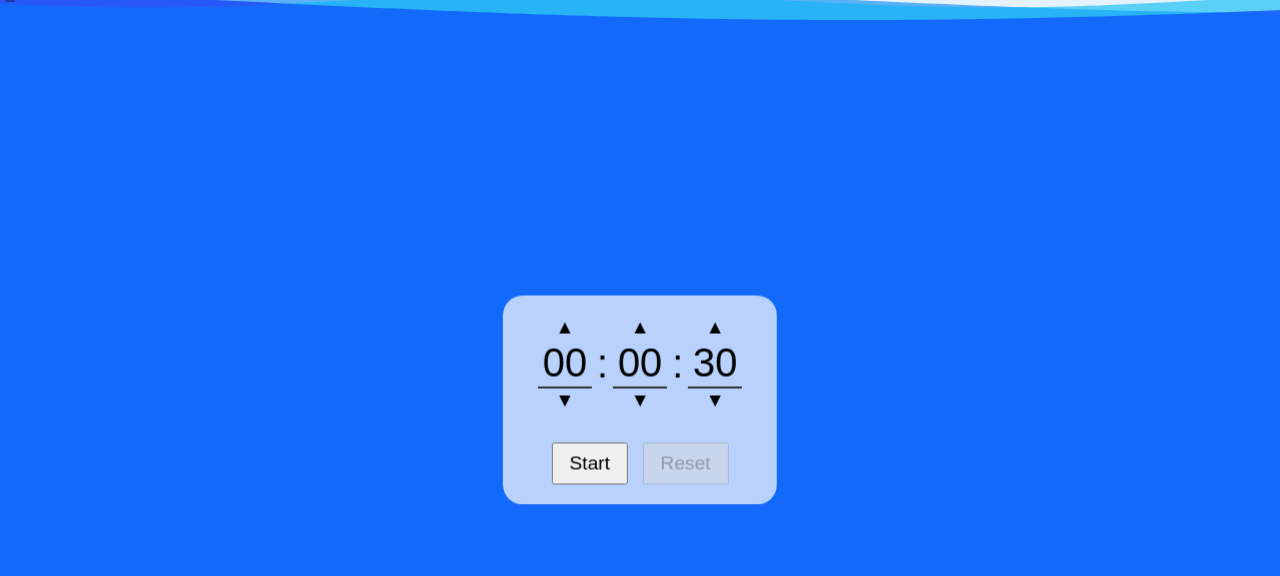
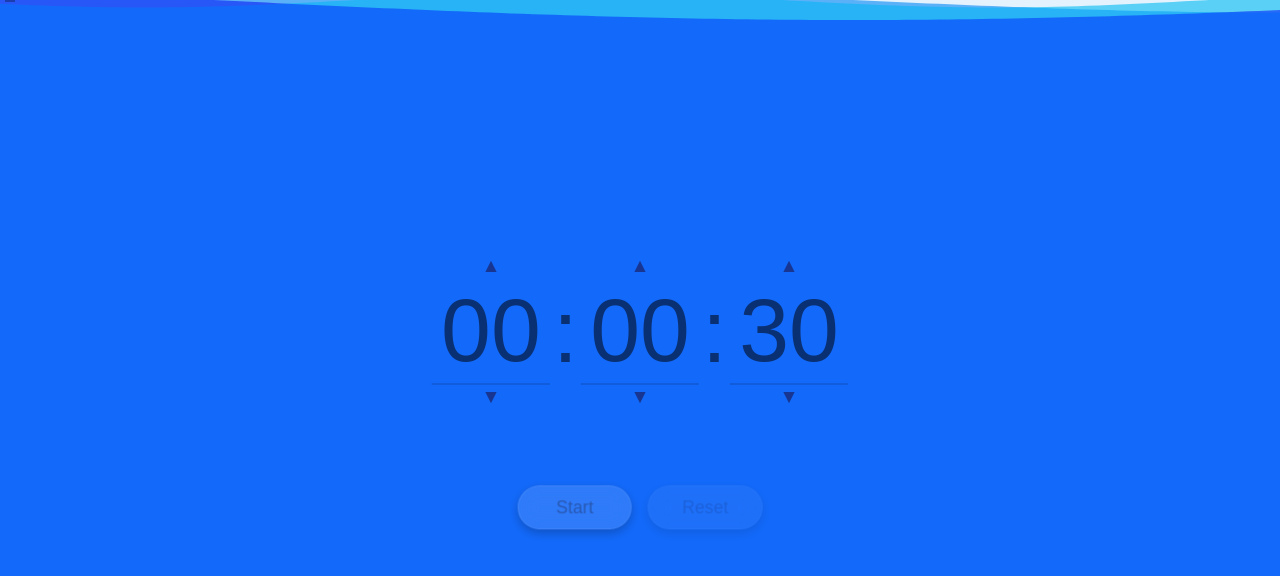
Before and after one commit to albertlwang/blue-hour, a plain HTML site: page index.html in a window 1280 px wide. Drawn offline with nearby package versions, Linux system fonts and the light colour scheme.

Commit message:
[features] Improved time display and selector, UI animations, fancy buttons

```diff
--- a/index.html
+++ b/index.html
@@ -10,6 +10,7 @@
 </head>
 <body>
   <div class="controls">
+    <div class="blur-layer"></div>
     <div class="time-input">
       <div class="time-segment">
         <button class="arrow up" data-unit="hours">▲</button>
@@ -29,10 +30,10 @@
         <button class="arrow down" data-unit="seconds">▼</button>
       </div>
     </div>
+  </div>
   <div class="buttons">
       <button id="startstopBtn">Start</button>
       <button id="resetBtn">Reset</button>
-  </div>
     </div>
   <canvas id="canvas"></canvas>
   <div id="wave-indicator"></div>
--- a/script.js
+++ b/script.js
@@ -188,6 +188,9 @@ function setInputsDisabled(disabled) {
   document.querySelectorAll(".segment, .arrow").forEach(el => {
     el.disabled = disabled;
   });
+  document.querySelectorAll(".colon").forEach(colon => {
+    colon.classList.toggle("readonly", disabled);
+  });
 }
 
 // ======= ANIMATION LOOP ======= //
--- a/style.css
+++ b/style.css
@@ -12,30 +12,7 @@ canvas {
   position: absolute;
   top: 0;
   left: 0;
-}
-
-.controls {
-  position: absolute;
-  top: 20px;
-  left: 50%;
-  transform: translateX(-50%);
-  z-index: 10;
-  background: rgba(255, 255, 255, 0.70);
-  backdrop-filter: blur(8px);
-  padding: 10px 20px;
-  border-radius: 12px;
-  display: flex;
-  gap: 10px;
-  align-items: center;
-}
-
-.controls input {
-  width: 50px;
-}
-
-.time-label {
-  font-size: 1.5rem;
-  margin-left: 20px;
+  z-index: 1;
 }
 
 #wave-indicator {
@@ -43,31 +20,35 @@ canvas {
   left: 5px;
   width: 10px;
   height: 2px;
-  background-color: #b3b3b3; /* Indicator color */
-  z-index: 100;              /* Ensure it's above the canvas */
-  pointer-events: none;      /* So it doesn't interfere with clicks */
+  background-color: #b3b3b3;
+  z-index: 100;
+  pointer-events: none;
   mix-blend-mode: multiply;
 }
 
 .controls {
   position: absolute;
-  top: 50%;
+  top: 40%;
   left: 50%;
-  transform: translate(-50%, -50%);
-  z-index: 10;
+  transform: translate(-50%, -40%);
+  z-index: 100;
   display: flex;
   flex-direction: column;
   align-items: center;
-  background: rgba(255, 255, 255, 0.7);
+  background: rgba(255, 255, 255, 0);
   padding: 20px 30px;
   border-radius: 20px;
-  backdrop-filter: blur(10px);
+  /* backdrop-filter: blur(10px); */
 }
 
 .time-input {
   display: flex;
   align-items: center;
-  font-size: 2.5rem;
+  justify-content: center;
+  font-size: 7vw;
+  width: 33vw;
+  max-width: 600px;
+  min-width: 280px;
   margin-bottom: 20px;
 }
 
@@ -75,23 +56,32 @@ canvas {
   display: flex;
   flex-direction: column;
   align-items: center;
+  flex: 1;
   margin: 0 5px;
 }
 
 .segment {
-  width: 60px;
-  font-size: 2.5rem;
+  width: 100%;
+  font-size: inherit;
   text-align: center;
   border: none;
+  color: rgba(0, 0, 0, 0.54);
   background: none;
-  border-bottom: 2px solid #333;
+  border-bottom: 2px solid #0000001f;
 }
 
 .segment:disabled {
-  color: #888;
+  color: rgba(15, 14, 41, 0.166);
+  mix-blend-mode: color-burn;
+  backdrop-filter: blur(10px);
+  /* text-shadow: 0 1px 2px rgba(14, 19, 57, 0.109); */
+  border-bottom: 2px solid #00000000;
+
 }
 
 .arrow {
+  width: 100%;
+  color: rgba(27, 18, 74, 0.598);
   background: none;
   border: none;
   font-size: 1.2rem;
@@ -99,16 +89,66 @@ canvas {
 }
 
 .arrow:disabled {
-  opacity: 0.3;
+  opacity: 0%;
   cursor: default;
 }
 
 .colon {
-  font-size: 2.5rem;
+  color: rgba(0, 0, 0, 0.54);
+  font-size: inherit;
+}
+
+.colon.readonly {
+  color: rgba(15, 14, 41, 0.097);
+  mix-blend-mode: color-burn;
+  backdrop-filter: blur(10px);
+}
+
+.segment,
+.arrow,
+.colon {
+  transition: color 1s ease, opacity 1s ease, border-bottom-color 1s ease;
+}
+
+.buttons {
+  position: absolute;
+  top: 65%;
+  left: 50%;
+  transform: translate(-50%, -65%);
+  display: flex;
+  gap: 1rem;
+  justify-content: center;
+  z-index: 100;
+  padding: 20px 30px;
+  border-radius: 20px;
+  background: rgba(255, 255, 255, 0);
+  /* backdrop-filter: blur(10px); */
 }
 
 .buttons button {
-  font-size: 1.2rem;
-  padding: 8px 16px;
-  margin: 0 5px;
+  border: 1px solid rgba(255, 255, 255, 0.121);
+  opacity: 70%;
+  border-radius: 999px; /* fully rounded pill shape */
+  padding: 0.6em 1.5em;
+  font-size: 1.1rem;
+  font-weight: 500;
+  z-index: 100;
+  background: rgba(255, 255, 255, 0.177);
+  color: rgba(40, 40, 63, 0.545);
+  backdrop-filter: blur(10px);
+  -webkit-backdrop-filter: blur(10px);
+  box-shadow: 0 4px 10px rgba(0, 0, 0, 0.309);
+  cursor: pointer;
+  transition: opacity 0.3s ease, background 0.3s ease, border-color 0.3s ease, transform 0.3s ease;
+  min-width: 6.5em; /* enough for 'Pause' */
 }
+
+.buttons button:not(:disabled):hover {
+  /* opacity: 95%; */
+  transform: scale(1.0);
+}
+
+.buttons button:disabled {
+  opacity: 30%;
+  cursor: default;
+}
```
Lines whose indentation alone changed are shown as unchanged.
